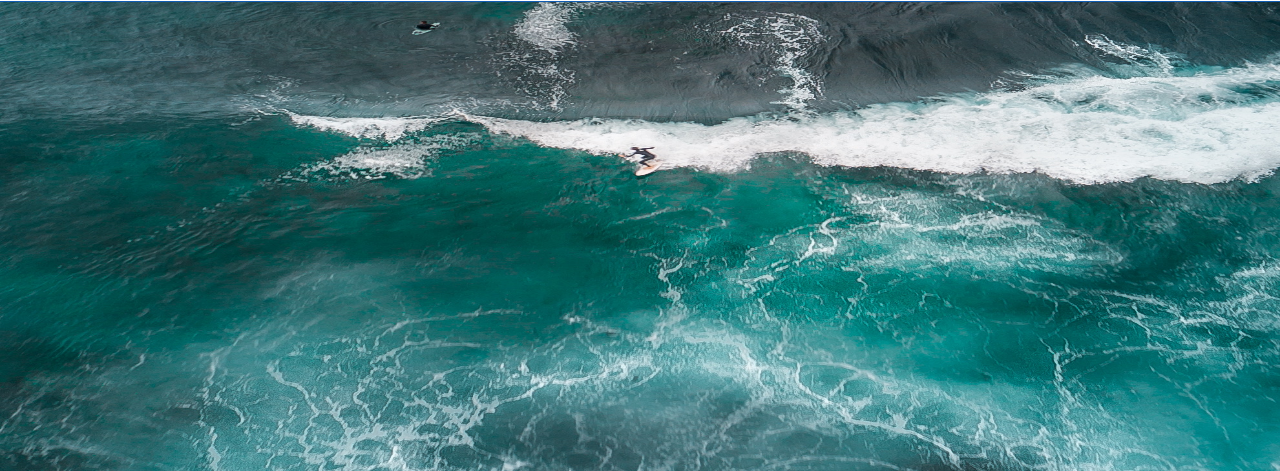
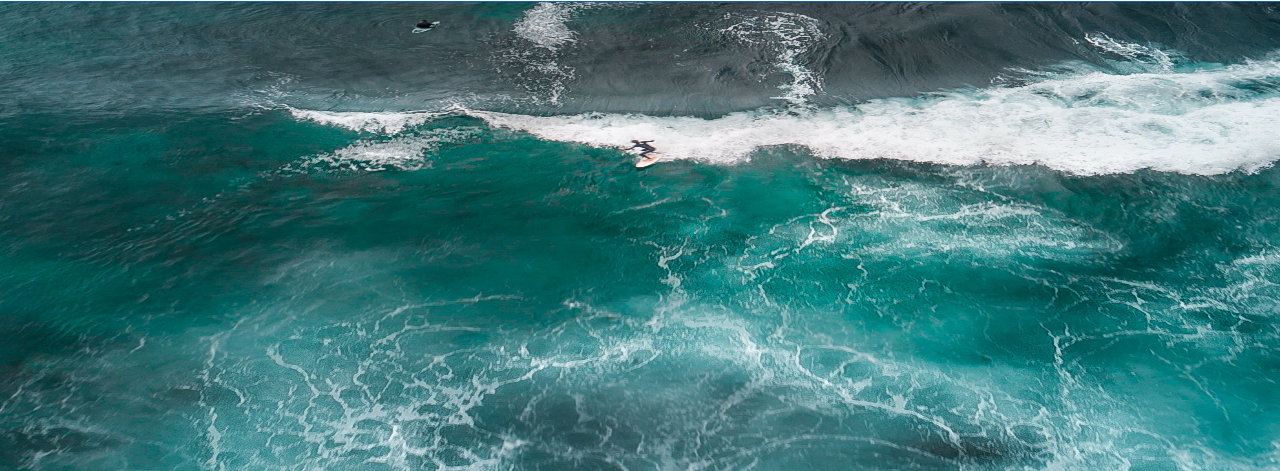
Before and after one commit to NickEast12/Hedge-Fund-Website, a plain HTML site: page contact.html in a window 1280 px wide. Shown: the part 83-554 px from the top of the page. Drawn offline with nearby package versions, Linux system fonts and the light colour scheme.

Commit message:
screen size adjustment

```diff
--- a/main.css
+++ b/main.css
@@ -682,13 +682,13 @@ li {
 @media only screen and (min-width:414px) {
     /* Enlarging the text and shuffeling a few things around on the home page */
     .title-page-content img {
-        height: 655px;
+        height: 625px;
     }
     .about-page-header {
-        height: 650px;
+        height: 625px;
     }
     .about-page-header img {
-        height: 655px;
+        height: 625px;
     }
     .main-content-wrapper h2 {
         font-size: 1.45em;
```
